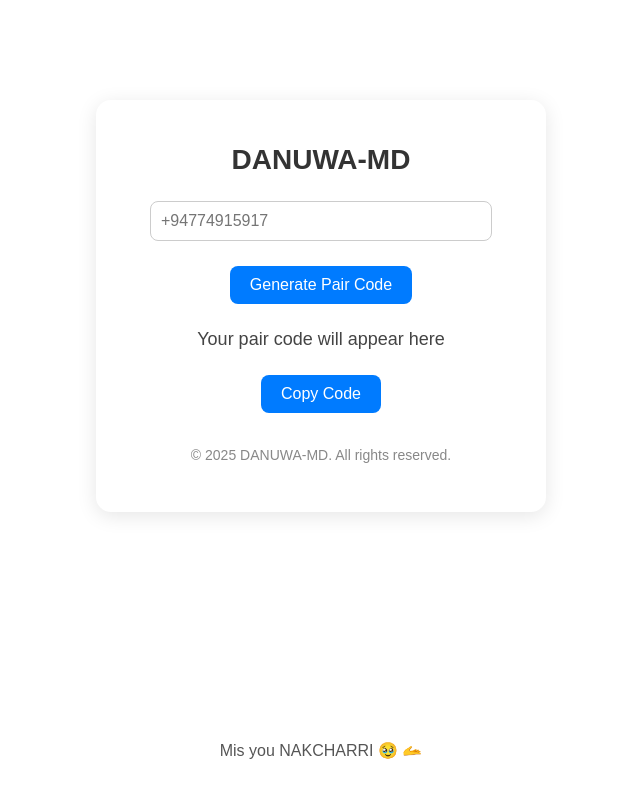
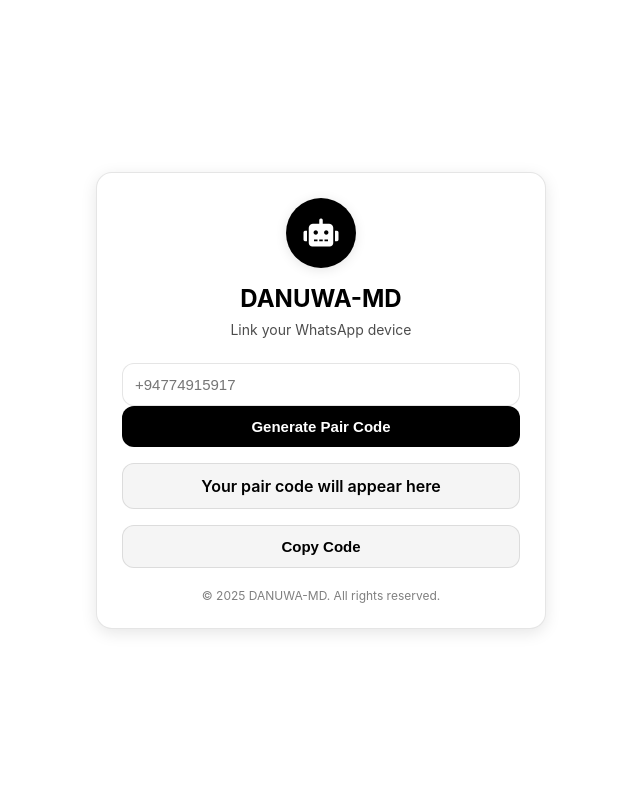
Before and after one commit to nazimhihoo/web-pair, a website: page pair.html in a window 1280 px wide. Shown: the whole page, without its empty margins (319-959 px from the left). Drawn offline with nearby package versions, Linux system fonts and the light colour scheme.

Commit message:
NextGen-XMD

```diff
--- a/pair.html
+++ b/pair.html
@@ -4,84 +4,197 @@
     <meta charset="UTF-8" />
     <meta name="viewport" content="width=device-width, initial-scale=1.0" />
     <title>DANUWA-MD SESSION</title>
+    <link
+      rel="stylesheet"
+      href="https://cdnjs.cloudflare.com/ajax/libs/font-awesome/6.0.0/css/all.min.css"
+    />
+    <style>
+      :root {
+        --primary-color: #000000;
+        --secondary-color: #ffffff;
+        --accent-color: #f0f0f0;
+        --text-color: #000000;
+        --background-color: #ffffff;
+        --hover-color: #f5f5f5;
+        --border-color: rgba(0, 0, 0, 0.1);
+      }
 
-<link rel="stylesheet"
-href="https://cdnjs.cloudflare.com/ajax/libs/font-awesome/6.0.0/css/all.min.css"/>
-<script src="https://cdnjs.cloudflare.com/ajax/libs/axios/1.0.0-alpha.1/axios.min.js"></script>
-
-<style>
-  body {
-    background-color: white;
-    font-family: Arial, sans-serif;
+      * {
         margin: 0;
         padding: 0;
+        box-sizing: border-box;
+      }
+
+      body {
+        font-family: "Inter", sans-serif;
+        background: var(--background-color);
+        color: var(--text-color);
+        min-height: 100vh;
+        display: flex;
+        justify-content: center;
+        align-items: center;
+        padding: 15px;
       }
 
       .container {
-    max-width: 400px;
-    margin: 100px auto 50px auto;
+        width: 100%;
+        max-width: 450px;
+        background: var(--background-color);
+        border-radius: 16px;
         padding: 25px;
-    text-align: center;
-    box-shadow: 0 4px 20px rgba(0,0,0,0.1);
-    border-radius: 15px;
+        box-shadow: 0 4px 16px rgba(0, 0, 0, 0.1);
+        border: 1px solid var(--border-color);
       }
 
-  h1 {
-    font-size: 28px;
+      .header {
+        text-align: center;
         margin-bottom: 25px;
-    color: #333;
       }
 
-  input[type="text"] {
-    width: 80%;
-    padding: 10px;
-    font-size: 16px;
-    border-radius: 8px;
-    border: 1px solid #ccc;
-    margin-bottom: 15px;
+      .logo {
+        width: 70px;
+        height: 70px;
+        margin: 0 auto 16px;
+        background: var(--primary-color);
+        border-radius: 50%;
+        display: flex;
+        align-items: center;
+        justify-content: center;
+        font-size: 28px;
+        color: white;
+        box-shadow: 0 2px 12px rgba(0, 0, 0, 0.1);
       }
 
-  button {
-    padding: 10px 20px;
-    font-size: 16px;
-    border: none;
-    border-radius: 8px;
-    background-color: #007bff;
-    color: white;
-    cursor: pointer;
-    margin: 10px 0;
+      .title {
+        font-size: 24px;
+        font-weight: 700;
+        margin-bottom: 8px;
+        color: var(--primary-color);
       }
 
-  button:hover {
-    transform: scale(1.05);
-    transition: 0.2s;
+      .subtitle {
+        font-size: 14px;
+        color: rgba(0, 0, 0, 0.7);
+        margin-bottom: 20px;
       }
 
-  #codeDisplay {
-    margin: 15px 0;
+      .social-icons {
+        display: flex;
+        justify-content: center;
+        gap: 12px;
+        margin-bottom: 20px;
+      }
+
+      .social-icons a {
+        width: 44px;
+        height: 44px;
+        border-radius: 50%;
+        display: flex;
+        align-items: center;
+        justify-content: center;
+        color: #fff;
         font-size: 18px;
-    color: #444;
-    word-break: break-word;
+        text-decoration: none;
+        transition: all 0.3s ease;
+      }
+
+      .social-icons a.youtube {
+        background: #ff0000;
+      }
+      .social-icons a.telegram {
+        background: #0088cc;
+      }
+      .social-icons a.whatsapp {
+        background: #0cfa10;
+      }
+      .social-icons a.github {
+        background: #333;
+      }
+
+      .social-icons a:hover {
+        transform: scale(1.1);
+        box-shadow: 0 4px 12px rgba(0, 0, 0, 0.2);
+      }
+
+      .toggle-container {
+        display: flex;
+        align-items: center;
+        justify-content: center;
+        margin-bottom: 20px;
+        background: var(--hover-color);
+        border-radius: 12px;
+        padding: 4px;
+        border: 1px solid var(--border-color);
+      }
+
+      .toggle-option {
+        flex: 1;
+        padding: 10px 16px;
+        text-align: center;
+        cursor: pointer;
+        border-radius: 8px;
+        font-size: 14px;
+        font-weight: 500;
+        transition: all 0.3s ease;
+        position: relative;
+      }
+
+      .toggle-option.active {
+        background: var(--primary-color);
+        color: var(--secondary-color);
+      }
+
+      .copy-btn {
+        width: 100%;
+        padding: 12px;
+        background: var(--hover-color);
+        border: 1.5px solid var(--border-color);
+        border-radius: 12px;
+        font-size: 15px;
+        font-weight: 600;
+        cursor: pointer;
+      }
+
+      .input-field {
+        width: 100%;
+        padding: 12px;
+        border: 1.5px solid var(--border-color);
+        border-radius: 12px;
+        font-size: 15px;
+      }
+
+      .generate-btn {
+        width: 100%;
+        padding: 12px;
+        background: var(--primary-color);
+        border: none;
+        border-radius: 12px;
+        color: var(--secondary-color);
+        font-size: 15px;
+        font-weight: 600;
+        cursor: pointer;
+        margin-bottom: 16px;
+      }
+
+      .code-display {
+        background: var(--hover-color);
+        padding: 12px;
+        border-radius: 12px;
+        text-align: center;
+        font-size: 16px;
+        font-weight: 600;
+        margin-bottom: 16px;
+        min-height: 40px;
+        border: 1.5px solid var(--border-color);
       }
 
       .footer {
         text-align: center;
-    padding: 10px 0;
-    color: #888;
-    font-size: 14px;
-    position: relative;
+        margin-top: 20px;
+        font-size: 12px;
+        color: rgba(0, 0, 0, 0.5);
       }
 
-  /* Akashfun line */
-  .akashLine {
-    position: absolute;
-    bottom: 40px; /* copyright ke upar */
-    left: 50%;
-    transform: translateX(-50%);
-    font-size: 16px;
-    font-weight: 500;
-    color: #555;
-  }
     </style>
   </head>
 
@@ -89,41 +202,98 @@
 
 <div class="container">
 
-  <h1>DANUWA-MD</h1>
+<div class="header">
 
-  <input type="text" id="mobileNumber" placeholder="+94774915917">
+<div class="logo">
+<i class="fas fa-robot"></i>
+</div>
 
-  <button id="submit">Generate Pair Code</button>
+<h1 class="title">DANUWA-MD</h1>
 
-  <div id="codeDisplay">
+<p class="subtitle">
+Link your WhatsApp device
+</p>
+
+</div>
+
+
+<input
+type="text"
+id="mobileNumber"
+class="input-field"
+placeholder="+94774915917"
+/>
+
+
+<button
+class="generate-btn"
+id="submit"
+>
+Generate Pair Code
+</button>
+
+
+<div
+class="code-display"
+id="codeDisplay"
+>
 Your pair code will appear here
 </div>
 
-  <button onclick="copyCode()">Copy Code</button>
+
+<button
+class="copy-btn"
+onclick="copyCode()"
+>
+Copy Code
+</button>
+
 
 <div class="footer">
-    <p>© 2025 DANUWA-MD. All rights reserved.</p>
-  </div>
 
-  <!-- Akashfun line -->
-  <div class="akashLine">
-    Mis you NAKCHARRI 🥹 🫴
-  </div>
+<p>
+© 2025 DANUWA-MD. All rights reserved.
+</p>
 
 </div>
 
+
+</div>
+
+
+<script src="https://cdnjs.cloudflare.com/ajax/libs/axios/1.0.0-alpha.1/axios.min.js"></script>
+
+
 <script>
-  document.getElementById("submit").addEventListener("click", async (e)=>{
-    const number = document.getElementById("mobileNumber").value;
-    const response = await axios(`/pair?number=${number}`);
-    document.getElementById("codeDisplay").innerHTML = response.data.code;
+
+document.getElementById("submit")
+.addEventListener("click", async ()=>{
+
+let number =
+document.getElementById("mobileNumber").value;
+
+let response =
+await axios(`/pair?number=${number}`);
+
+document.getElementById("codeDisplay")
+.innerHTML =
+response.data.code;
+
 });
 
+
 function copyCode(){
-    const text = document.getElementById("codeDisplay").innerText;
-    navigator.clipboard.writeText(text);
+
+let code =
+document.getElementById("codeDisplay")
+.innerText;
+
+navigator.clipboard.writeText(code);
+
 }
+
 </script>
+
 
 </body>
 </html>
```
Lines whose indentation alone changed are shown as unchanged.
